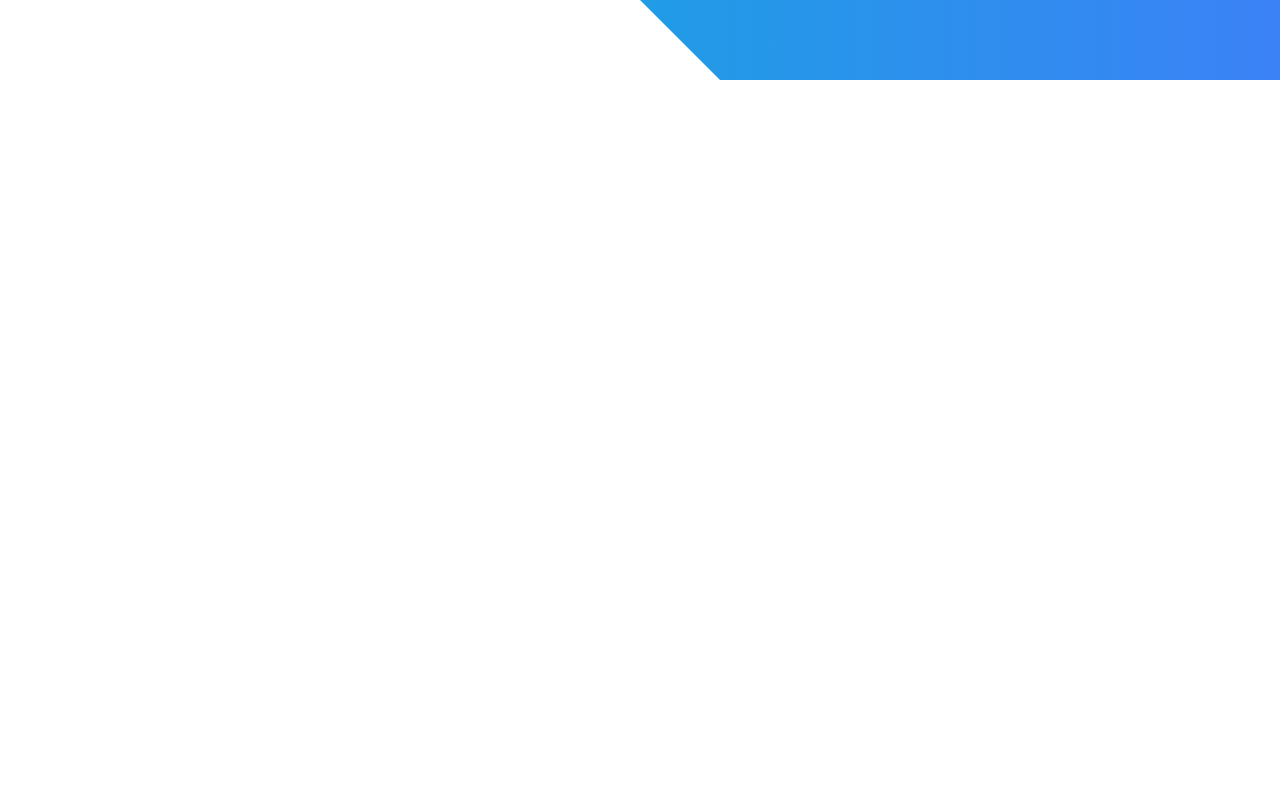
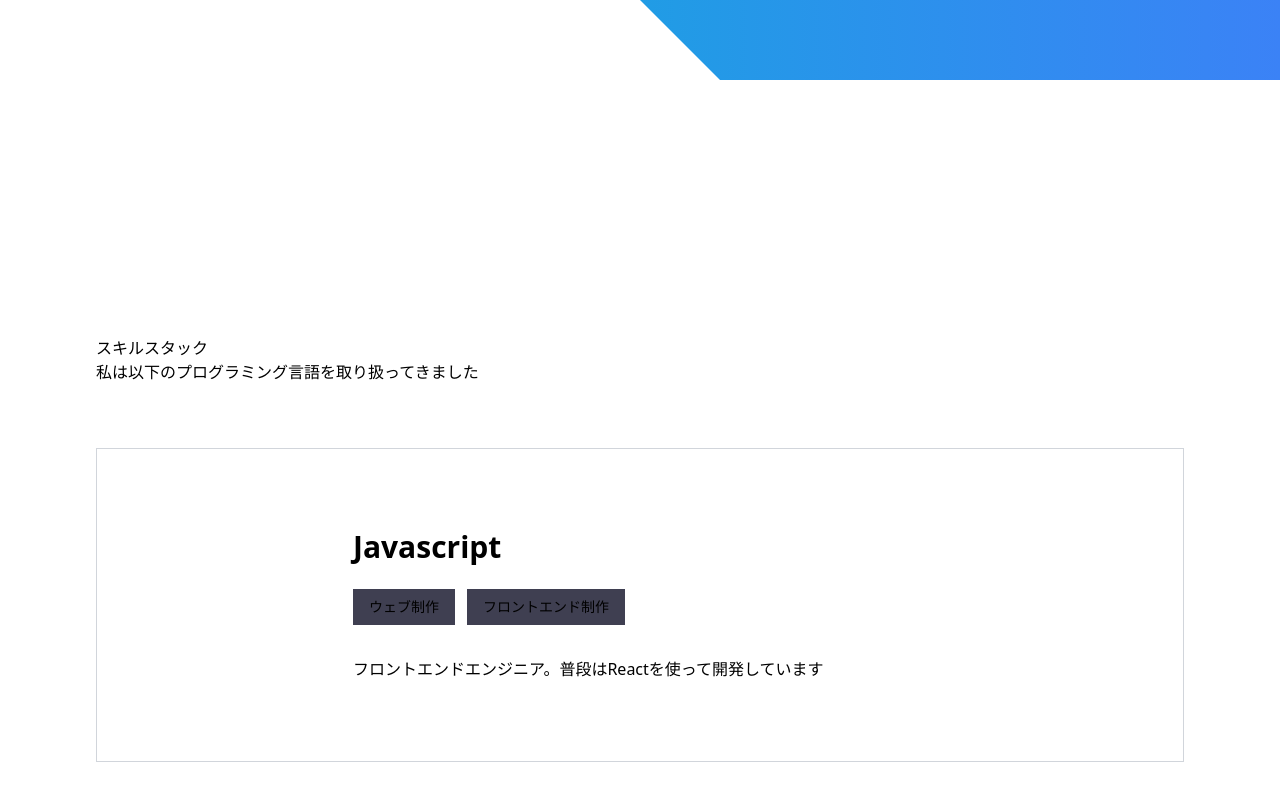
Before and after one commit to yurikondo/portfolio-site, a Next.js app: page / in a window 1280 px wide. Shown: the part 720-1520 px from the top of the page. Before the commit the page ends 1046 px from the top, so only its background shows below. Built offline with nearby package versions, Linux system fonts and the light colour scheme.

Commit message:
Skillsセクションを追加

```diff
--- /dev/null
+++ b/src/components/skill/Skills.tsx
@@ -0,0 +1,39 @@
+import React, { Component } from "react";
+import styles from "../../styles/Home.module.css";
+
+export class Skills extends Component {
+  render() {
+    return (
+      <div
+        id="skills"
+        className="container mt-64 flex justify-between items-center mx-auto px-8 md:px-14 lg:px-24 w-full z-20"
+      >
+        <section className="w-full">
+          <h2>スキルスタック</h2>
+          <p>私は以下のプログラミング言語を取り扱ってきました</p>
+
+          <div className="my-16 ">
+            <div className="w-full border border-gray-300 p-16 lg:px-32 lg:py-20 flex justify-center lg:justify-start flex-wrap lg:space-x-32 hover:border-yellow-300 transition-all duration-300 cursor-pointer">
+              <div className="mb-6 lg:mb-0 self-center">
+                <i className="fa-brands fa-square-js text-9xl text-yellow-300"></i>
+              </div>
+
+              <div className="text-center flex flex-wrap justify-center lg:text-left lg:block">
+                <h3 className="text-3xl font-semibold">Javascript</h3>
+                <div className="flex flex-wrap w-full justify-center gap-3 lg:w-auto lg:justify-start mt-6 mb-8">
+                  <div className={styles.badge}>ウェブ制作</div>
+                  <div className={styles.badge}>フロントエンド制作</div>
+                </div>
+                <p>
+                  フロントエンドエンジニア。普段はReactを使って開発しています
+                </p>
+              </div>
+            </div>
+          </div>
+        </section>
+      </div>
+    );
+  }
+}
+
+export default Skills;
--- a/src/pages/index.tsx
+++ b/src/pages/index.tsx
@@ -1,5 +1,6 @@
 import Head from "next/head";
 import Hero from "@/components/hero/Hero";
+import Skills from "@/components/skill/Skills";
 
 export default function Home({}) {
   return (
@@ -9,8 +10,10 @@ export default function Home({}) {
         <meta name="description" content="Generated by create next app" />
         <meta name="viewport" content="width=device-width, initial-scale=1" />
         <link rel="icon" href="/favicon.ico" />
+        <script src="https://kit.fontawesome.com/a58fb0841a.js" crossOrigin="anonymous"></script>
       </Head>
       <Hero/>
+      <Skills/>
     </div>
   );
 }
--- a/src/styles/Home.module.css
+++ b/src/styles/Home.module.css
@@ -19,3 +19,7 @@
 .controle {
   right: 15%;
 }
+
+.badge {
+  @apply px-4 py-2 text-sm bg-badge;
+}
--- a/tailwind.config.js
+++ b/tailwind.config.js
@@ -9,7 +9,11 @@ module.exports = {
     "./src/**/*.{js,ts,jsx,tsx,mdx}",
   ],
   theme: {
-    extend: {},
+    extend: {
+      colors: {
+        badge: "#3f3f51",
+      },
+    },
   },
   plugins: [],
 };
```
